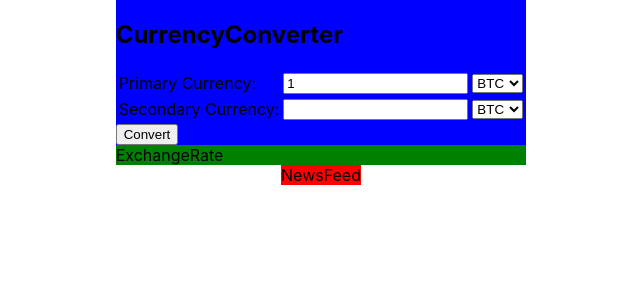
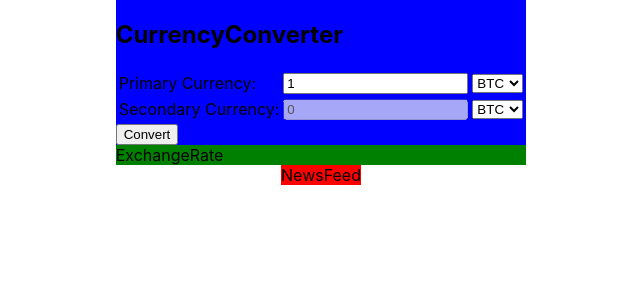
Before and after one commit to HaydenSmith25/crypto-dashboard, a React (Create React App) app: page / in a window 1280 px wide. Shown: the top 300 px of the page, without its empty margins (319-959 px from the left). Built offline with nearby package versions, Linux system fonts and the light colour scheme.

Commit message:
exchange rate resolved, was missing api key from website in which I was making the request

```diff
--- a/src/Components/currencyConverter.js
+++ b/src/Components/currencyConverter.js
@@ -8,9 +8,12 @@ const CurrencyConverter = () => {
   const [chosenPrimaryCurrency, setChosenPrimaryCurrency] = useState("BTC");
   const [chosenSecondaryCurrency, setChosenSecondaryCurrency] = useState("BTC");
   const [amount, setAmount] = useState(1);
+  const [exchangeRate, setExchangeRate] = useState(0);
+  const [result, setResult] = useState(0);
 
   const convert = () => {
     const options = {
+      credntials: "include",
       method: "GET",
       url: "https://alpha-vantage.p.rapidapi.com/query",
       params: {
@@ -20,19 +23,30 @@ const CurrencyConverter = () => {
       },
       headers: {
         "x-rapidapi-host": "alpha-vantage.p.rapidapi.com",
-        "x-rapidapi-key": "SIGN-UP-FOR-KEY",
+        "x-rapidapi-key": "2cff0e9c19msh96c7d87bce15d5fp1e8c6ajsn6c0a1f532305",
       },
     };
 
     axios
       .request(options)
       .then((response) => {
-        console.log(response.data);
+        console.log(
+          response.data["Realtime Currency Exchange Rate"]["5. Exchange Rate"]
+        );
+        setExchangeRate(
+          response.data["Realtime Currency Exchange Rate"]["5. Exchange Rate"]
+        );
+        setResult(
+          response.data["Realtime Currency Exchange Rate"]["5. Exchange Rate"] *
+            amount
+        );
       })
       .catch((error) => {
         console.error(error);
       });
   };
+
+  console.log(exchangeRate);
 
   return (
     <div className="currency-converter">
@@ -67,7 +81,11 @@ const CurrencyConverter = () => {
             <tr>
               <td>Secondary Currency:</td>
               <td>
-                <input type="number" name="currency-amount-2" value={""} />
+                <input
+                  name="currency-amount-2"
+                  value={result}
+                  disabled={true}
+                />
               </td>
               <td>
                 <select
```
